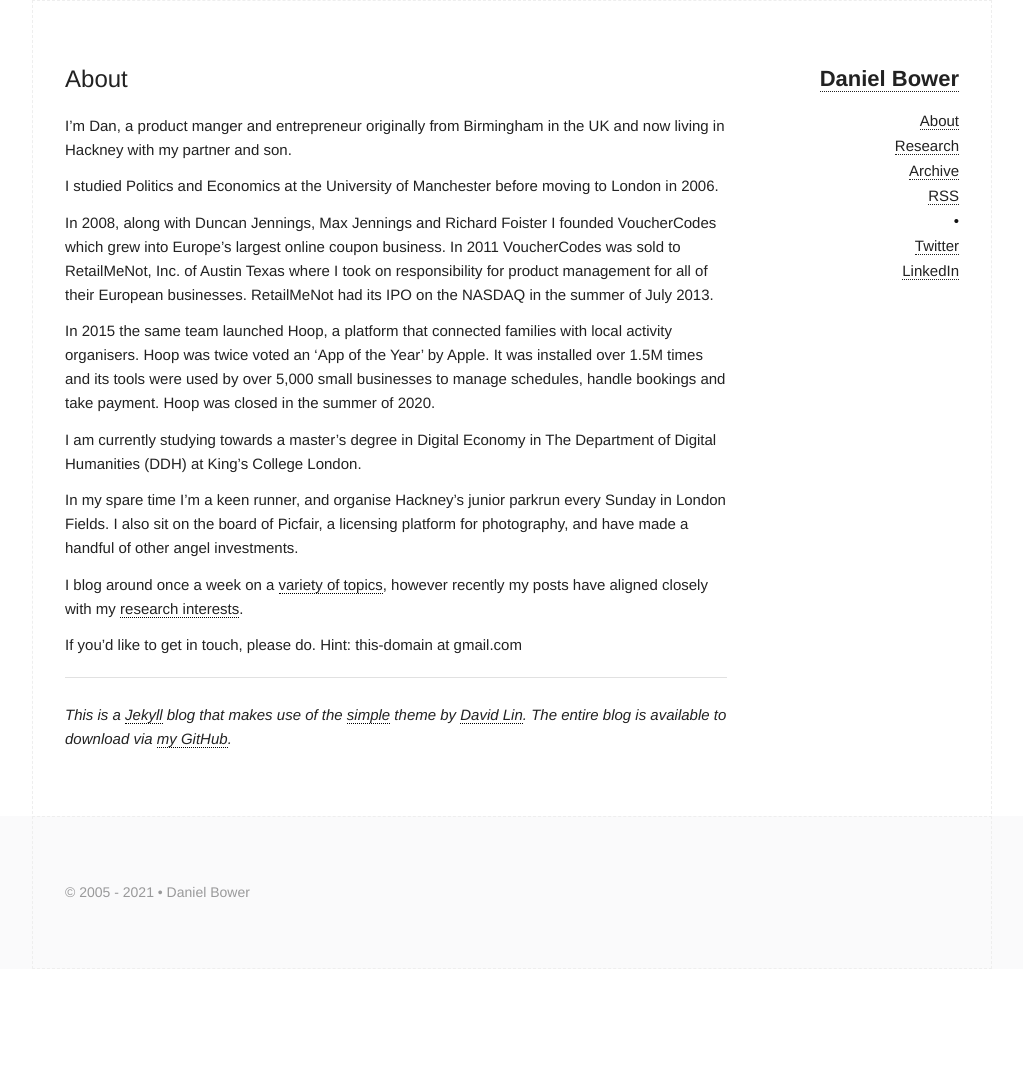
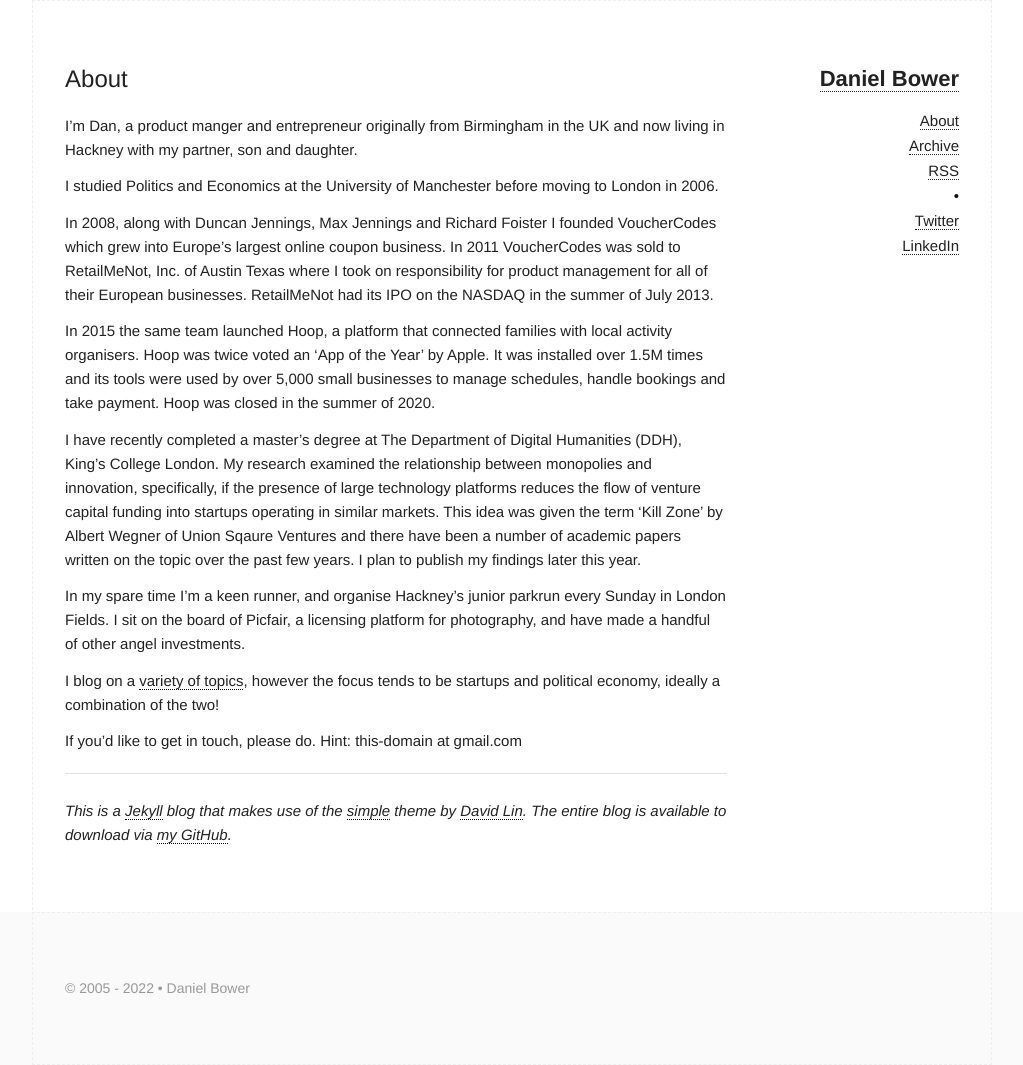
Before and after one commit to danielbower/personal-blog, a Jekyll site: the page built from about.md, in a window 1280 px wide. Shown: the whole page, without its empty margins (128-1151 px from the left). Built offline with Jekyll 4.4.1, drawn with Linux system fonts in a browser that asks for light colours; before the commit the page ends 969 px from its top, so only the background shows below that.

Commit message:
web3 and page chages

```diff
--- a/_includes/author.html
+++ b/_includes/author.html
@@ -1,9 +1,9 @@
 <section class="author">
-  <div class="authorimage box" style="background: url({{site.baseurl}}/assets/img/dan.jpg)"></div>
+  <div class="authorimage box" style="background: url({{site.baseurl}}/assets/img/dan-2021.jpg)"></div>
   <div class="authorinfo box">
-    <p>Daniel Bower</p>
+    <p>Hi there, thanks for stopping by!</p>
     <p class="bio">
-      Blogging about platform regulation: algorithms, interoperability, kill zones as well as other bits and bobs. Read about <a href="/research/">my research</a>, or read more <a href="/about/">about me</a>.
+      My name is Dan, I'm a product manager living and working in London and this is my blog. I write about startups and political economy. Read more <a href="/about/">about me</a>.
     </p>
   </div>
 </section>
--- a/_includes/footer.html
+++ b/_includes/footer.html
@@ -2,7 +2,7 @@
   <div class="container">
     <div class="footer left column one-half">
       <section class="small-font">
-        © 2005 - 2021 • Daniel Bower
+        © 2005 - 2022 • Daniel Bower
       </section>
     </div>
 
--- a/_includes/header.html
+++ b/_includes/header.html
@@ -18,7 +18,7 @@
       <nav>
         <ul class="page-link">
           <li><a href="{{ "/about/" | prepend: site.baseurl }}">About</a></li>
-          <li><a href="{{ "/research/" | prepend: site.baseurl }}">Research</a></li>
+
           <li><a href="{{ "/archive/" | prepend: site.baseurl }}">Archive</a></li>
           <li><a href="{{ "/feed.xml" | prepend: site.baseurl }}">RSS</a></li>
           <li>•</li>
--- a/about.md
+++ b/about.md
@@ -4,7 +4,7 @@
 title: About
 ---
 
-I'm Dan, a product manger and entrepreneur originally from Birmingham in the UK and now living in Hackney with my partner and son.
+I'm Dan, a product manger and entrepreneur originally from Birmingham in the UK and now living in Hackney with my partner, son and daughter.
 
 I studied Politics and Economics at the University of Manchester before moving to London in 2006.
 
@@ -12,11 +12,11 @@
 
 In 2015 the same team launched Hoop, a platform that connected families with local activity organisers. Hoop was twice voted an ‘App of the Year’ by Apple. It was installed over 1.5M times and its tools were used by over 5,000 small businesses to manage schedules, handle bookings and take payment. Hoop was closed in the summer of 2020.
 
-I am currently studying towards a master’s degree in Digital Economy in The Department of Digital Humanities (DDH) at King’s College London.
+I have recently completed a master's degree at The Department of Digital Humanities (DDH), King's College London. My research examined the relationship between monopolies and innovation, specifically, if the presence of large technology platforms reduces the flow of venture capital funding into startups operating in similar markets. This idea was given the term 'Kill Zone' by Albert Wegner of Union Sqaure Ventures and there have been a number of academic papers written on the topic over the past few years. I plan to publish my findings later this year.
 
-In my spare time I'm a keen runner, and organise Hackney’s junior parkrun every Sunday in London Fields. I also sit on the board of Picfair, a licensing platform for photography, and have made a handful of other angel investments.
+In my spare time I'm a keen runner, and organise Hackney’s junior parkrun every Sunday in London Fields. I sit on the board of Picfair, a licensing platform for photography, and have made a handful of other angel investments.
 
-I blog around once a week on a [variety of topics](/archive/), however recently my posts have aligned closely with my [research interests](/research/).
+I blog on a [variety of topics](/archive/), however the focus tends to be startups and political economy, ideally a combination of the two!
 
 If you'd like to get in touch, please do. Hint: this-domain at gmail.com
 
```
Also changed, not shown: _posts/2022-01-10-political-economy-web3-hype.md (added, +57 -0 lines), assets/img/dan-2021.jpg (added).
